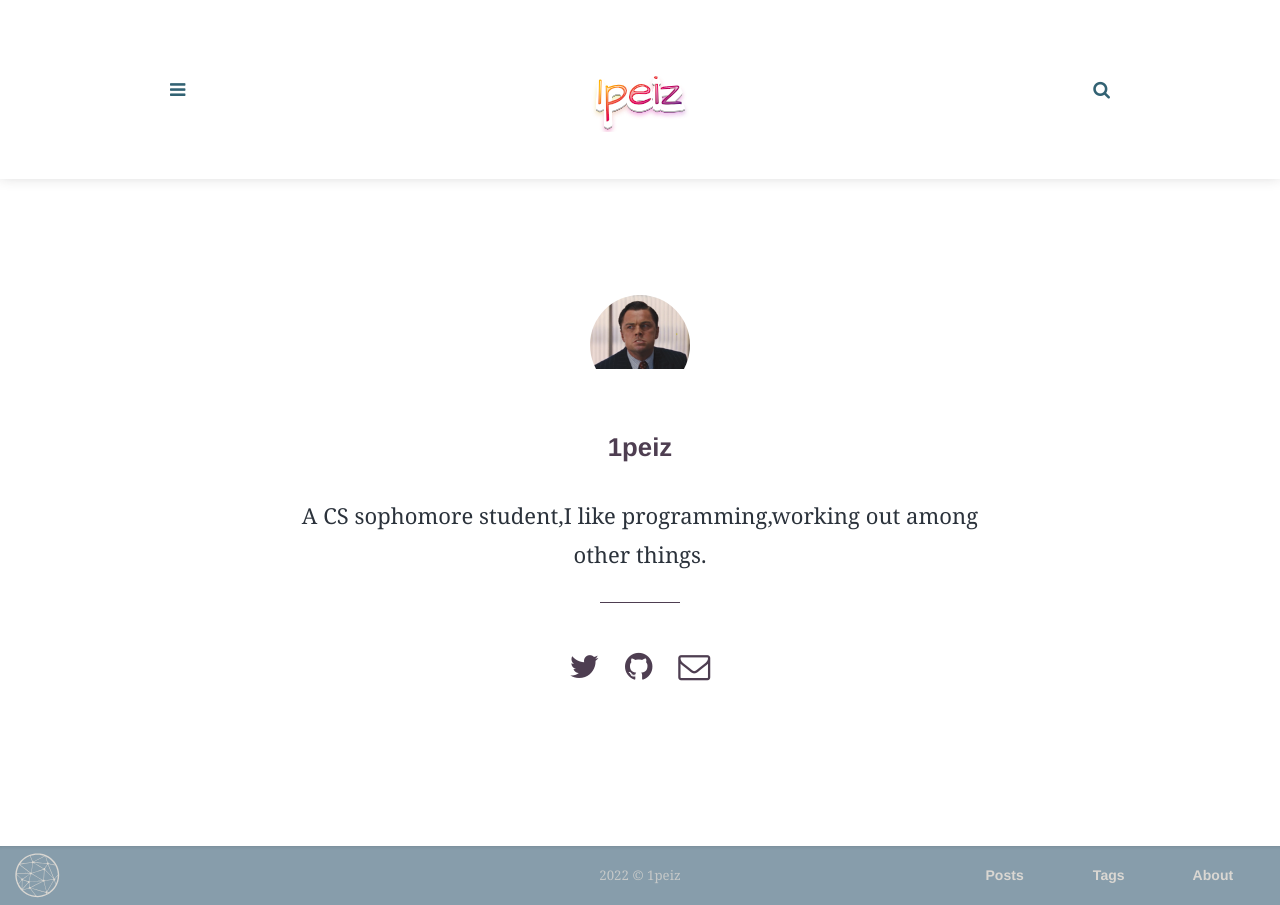
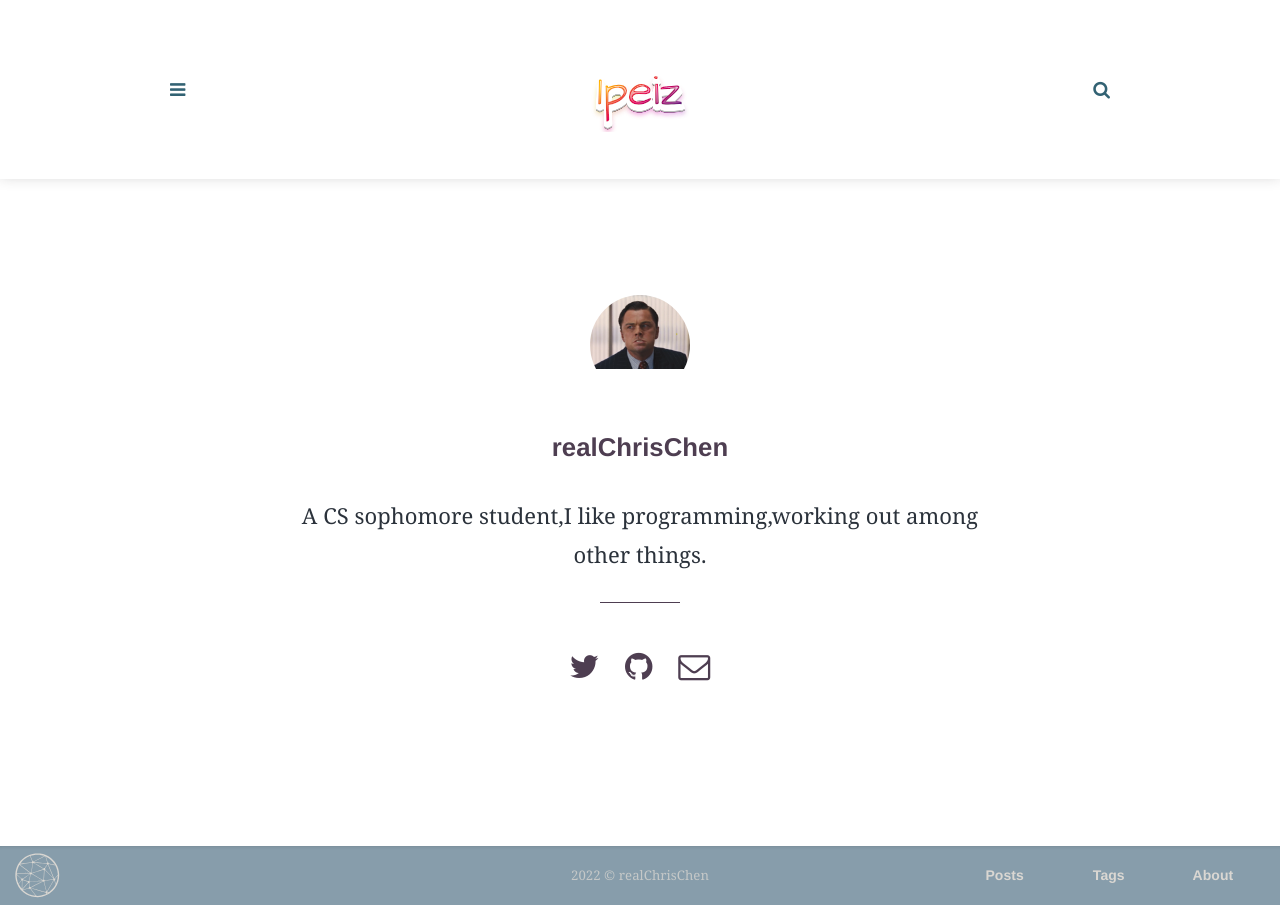
Before and after one commit to realChrisChen/realChrisChen.github.io, a Jekyll site: the page built from _pages/about.html, in a window 1280 px wide. Built offline with Jekyll 4.4.1, drawn with Linux system fonts in a browser that asks for light colours; some web fonts are replaced.

Commit message:
Update _config.yml

```diff
--- a/_config.yml
+++ b/_config.yml
@@ -1,5 +1,5 @@
 # Site settings
-title: 1Peiz
+title: realChrisChen
 description: '' # this means to ignore newlines until "baseurl:"
 permalink: ':title:output_ext'
 baseurl: "/" # the subpath of your site, e.g. /blog
@@ -24,7 +24,7 @@ logo-dark: "/assets/img/branding/Night.svg"
 highlight_theme: syntax-base16.monokai.dark # select a dark theme for the code highlighter if needed
 
 # Author settings
-author: 1peiz # add your name
+author: realChrisChen # add your name
 author-pic: Myself_angry.png
 about-author: A CS sophomore student,I like programming,working out among other things.
 
@@ -37,7 +37,7 @@ twitter: '@chenleyi31' # Add your Twitter handle
 mailchimp: ""
 
 # Disqus
-discus_identifier: 1peiz # Add your discus identifier
+discus_identifier: realChrisChen # Add your discus identifier
 comments_curtain: yes # leave empty to show the disqus embed directly
 
 # Tracker
```
